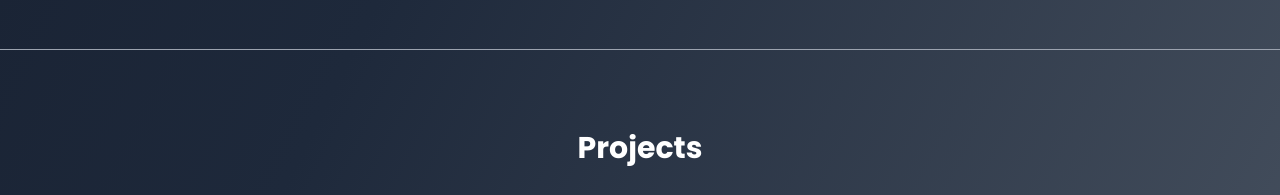
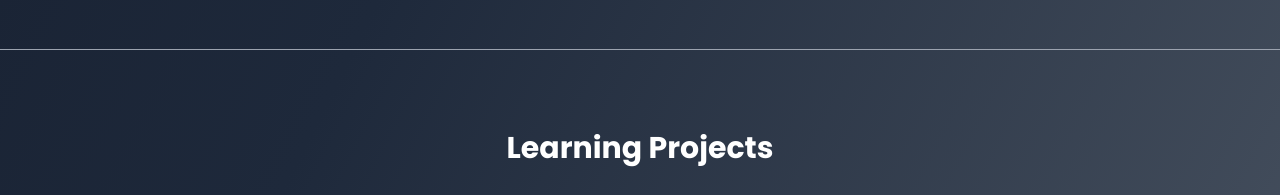
Before and after one commit to Qquazld/portfolio, a website: page index.html in a window 1280 px wide. Shown: the part 1860-2055 px from the top of the page. Drawn offline with Linux system fonts and the light colour scheme.

```diff
--- a/index.html
+++ b/index.html
@@ -385,7 +385,7 @@
         class="flex flex-col py-20 justify-center items-center px-4 sm:px-8 md:px-16"
       >
         <h2 class="text-2xl sm:text-3xl font-bold text-center text-white mb-8">
-          Projects
+          Learning Projects
         </h2>
         <div class="grid grid-cols-1 sm:grid-cols-3 gap-12">
           <!-- Project Card 1 -->
```
